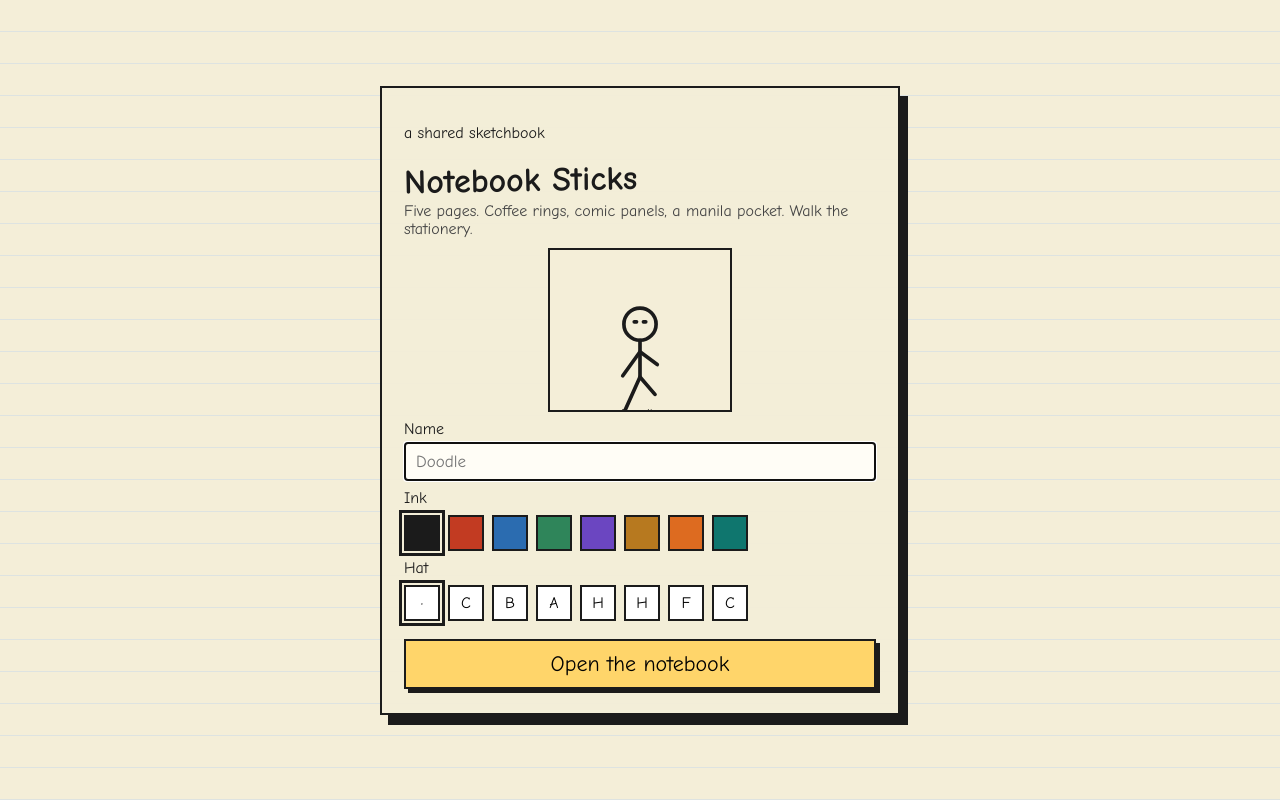
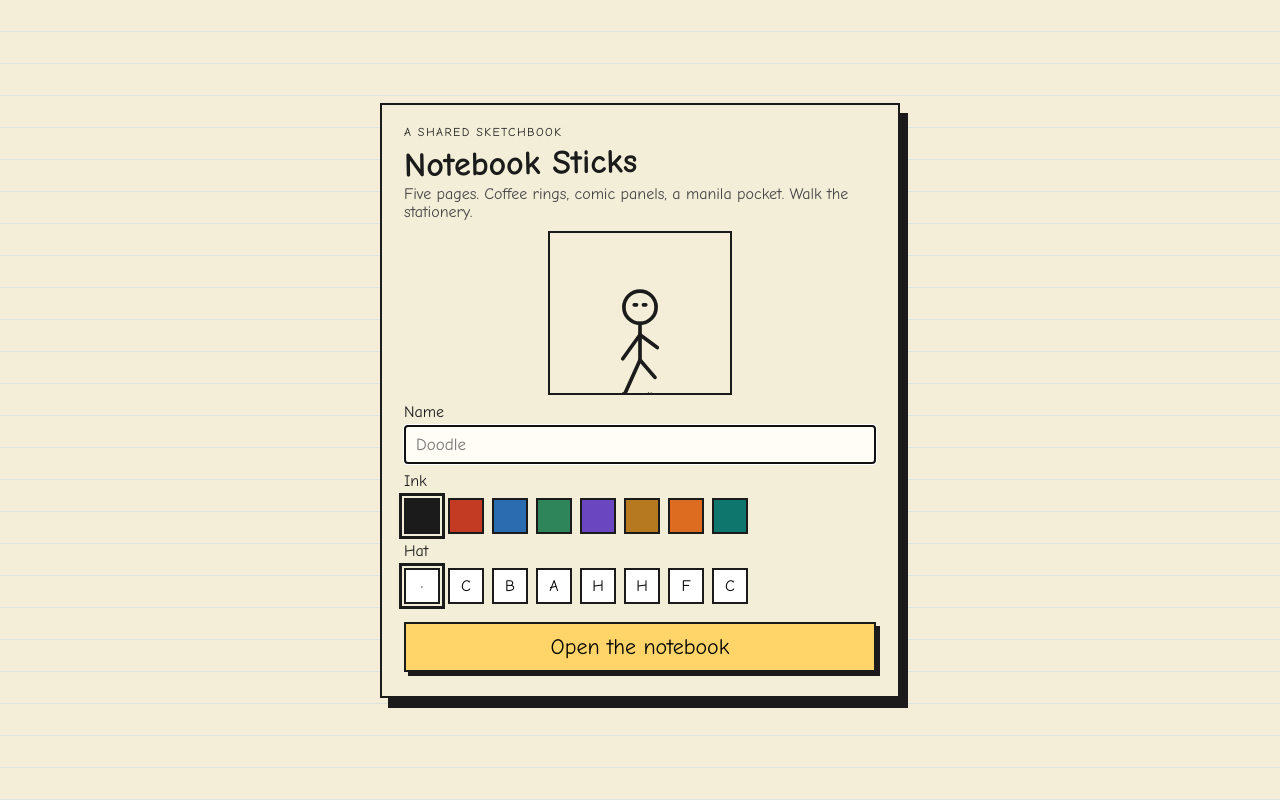
Before and after one commit to whirledclassic/notebook-sticks, a website: page public/index.html in a window 1280 px wide. Drawn offline with Linux system fonts and the light colour scheme.

Commit message:
Layout pass for destinations and title kicker

```diff
--- a/public/style.css
+++ b/public/style.css
@@ -5,7 +5,8 @@ body { font-family:"Comic Sans MS","Segoe Print","Chalkboard SE",cursive,sans-se
 #boot, #hud { position:fixed; inset:0; }
 #boot { display:flex; align-items:center; justify-content:center; z-index:5; background: repeating-linear-gradient(#f4eed8,#f4eed8 31px,#c7d8ea 32px); }
 .sheet { width:min(520px,92vw); background:rgba(244,238,216,.94); border:2px solid #1b1b1b; box-shadow:8px 10px 0 #1b1b1b; padding:20px 22px 24px; }
-h1 { margin:0 0 4px; font-size:34px; transform:rotate(-1.1deg); }
+.kicker { margin:0; letter-spacing:.12em; text-transform:uppercase; font-size:12px; }
+h1 { margin:2px 0 4px; font-size:34px; transform:rotate(-1.1deg); }
 .sub { margin:0 0 10px; color:#444; }
 #preview { display:block; margin:0 auto 8px; border:2px solid #1b1b1b; background:#f4eed8; }
 label { display:block; margin:8px 0 4px; }
@@ -17,7 +18,7 @@ input[type=text], #chat { width:100%; font:inherit; font-size:17px; padding:8px
 .play { margin-top:14px; width:100%; font-size:22px; padding:10px; background:#ffd56a; box-shadow:4px 4px 0 #1b1b1b; }
 canvas#game { display:block; width:100vw; height:100vh; background:#f4eed8; }
 #hud { pointer-events:none; }
-#hint, #who, #here, #chatlog, #look, .bar, #pages, #roster, #mini { pointer-events:auto; }
+#hint, #who, #here, #chatlog, #look, .bar, #pages, #roster, #mini, #dest { pointer-events:auto; }
 #hint, #who, #here { position:absolute; left:16px; background:rgba(244,238,216,.9); border:2px solid #1b1b1b; padding:6px 10px; }
 #hint { top:12px; max-width:52vw; }
 #who { top:52px; font-size:14px; }
@@ -25,7 +26,8 @@ canvas#game { display:block; width:100vw; height:100vh; background:#f4eed8; }
 #pages { position:absolute; left:16px; top:126px; display:flex; gap:6px; flex-wrap:wrap; }
 #pages button { padding:4px 8px; background:#fffdf6; }
 #mini { position:absolute; left:16px; top:168px; border:2px solid #1b1b1b; background:#f4eed8; }
-#roster { position:absolute; left:16px; top:284px; width:160px; max-height:26vh; overflow:auto; background:rgba(244,238,216,.9); border:2px solid #1b1b1b; padding:6px; }
+#dest { position:absolute; left:16px; top:284px; width:160px; background:rgba(244,238,216,.9); border:2px solid #1b1b1b; padding:6px 8px; font-size:13px; }
+#roster { position:absolute; left:16px; top:430px; width:160px; max-height:22vh; overflow:auto; background:rgba(244,238,216,.9); border:2px solid #1b1b1b; padding:6px; }
 #roster button { display:block; width:100%; text-align:left; margin:3px 0; padding:3px 6px; }
 #chatlog { position:absolute; right:16px; top:16px; width:min(280px,42vw); max-height:38vh; overflow:auto; background:rgba(244,238,216,.9); border:2px solid #1b1b1b; padding:8px 10px; font-size:14px; }
 .bar { position:absolute; left:16px; right:16px; bottom:16px; display:flex; gap:8px; align-items:center; }
@@ -33,4 +35,4 @@ canvas#game { display:block; width:100vw; height:100vh; background:#f4eed8; }
 #chat { min-width:0; flex:1; }
 #look { display:none; position:absolute; left:16px; bottom:70px; background:rgba(244,238,216,.95); border:2px solid #1b1b1b; padding:10px 12px; }
 #look.show { display:block; }
-@media (max-width:800px){ #mini,#roster{display:none;} #hint{font-size:12px;} }
+@media (max-width:800px){ #mini,#roster,#dest{display:none;} #hint{font-size:12px;} }
```
